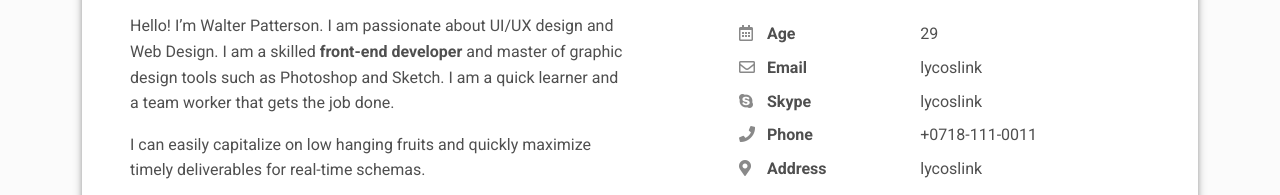
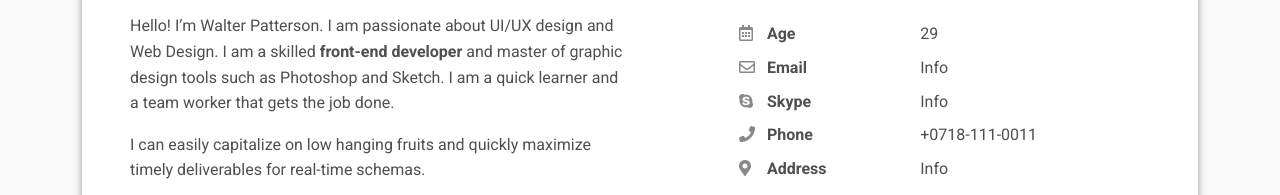
Before and after one commit to quiziizz/lycoslink.github.io, a plain HTML site: page index.html in a window 1280 px wide. Shown: the part 757-952 px from the top of the page. Drawn offline with Linux system fonts and the light colour scheme.

Commit message:
Update index.html

```diff
--- a/index.html
+++ b/index.html
@@ -108,13 +108,13 @@
               <div class="pb-2 fw-bolder"><i class="far fa-envelope pe-2 text-muted" style="width:24px;opacity:0.85;"></i> Email</div>
             </div>
             <div class="col-sm-7">
-              <div class="pb-2">lycoslink</div>
+              <div class="pb-2">Info</div>
             </div>
             <div class="col-sm-5">
               <div class="pb-2 fw-bolder"><i class="fab fa-skype pe-2 text-muted" style="width:24px;opacity:0.85;"></i> Skype</div>
             </div>
             <div class="col-sm-7">
-              <div class="pb-2">lycoslink</div>
+              <div class="pb-2">Info</div>
             </div>
             <div class="col-sm-5">
               <div class="pb-2 fw-bolder"><i class="fas fa-phone pe-2 text-muted" style="width:24px;opacity:0.85;"></i> Phone</div>
@@ -126,7 +126,7 @@
               <div class="pb-2 fw-bolder"><i class="fas fa-map-marker-alt pe-2 text-muted" style="width:24px;opacity:0.85;"></i> Address</div>
             </div>
             <div class="col-sm-7">
-              <div class="pb-2">lycoslink</div>
+              <div class="pb-2">Info</div>
             </div>
           </div>
         </div>
```
